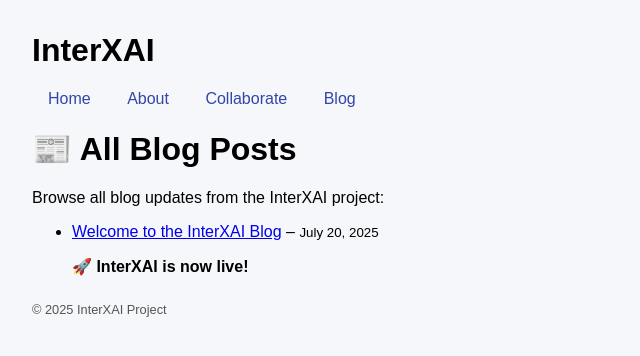
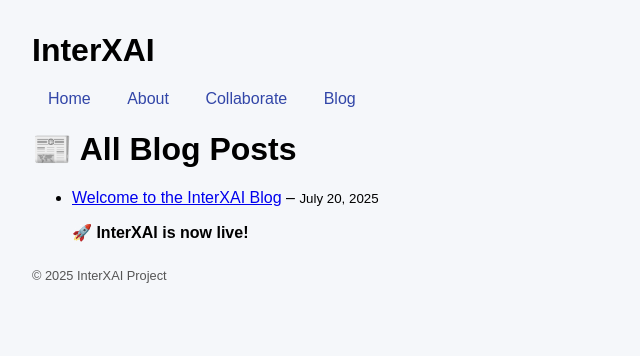
Before and after one commit to bfiliks/interxai.github.io, a Jekyll site: the page built from blog.md, in a window 1280 px wide. Shown: the top 356 px of the page, without its empty margins (0-640 px from the left). Built offline with Jekyll 4.4.1, drawn with Linux system fonts in a browser that asks for light colours.

Commit message:
Update blog.md

```diff
--- a/blog.md
+++ b/blog.md
@@ -5,8 +5,6 @@ permalink: /blog/
 ---
 
 # 📰 All Blog Posts
-
-Browse all blog updates from the InterXAI project:
 
 <ul>
   {% for post in site.posts %}
```
